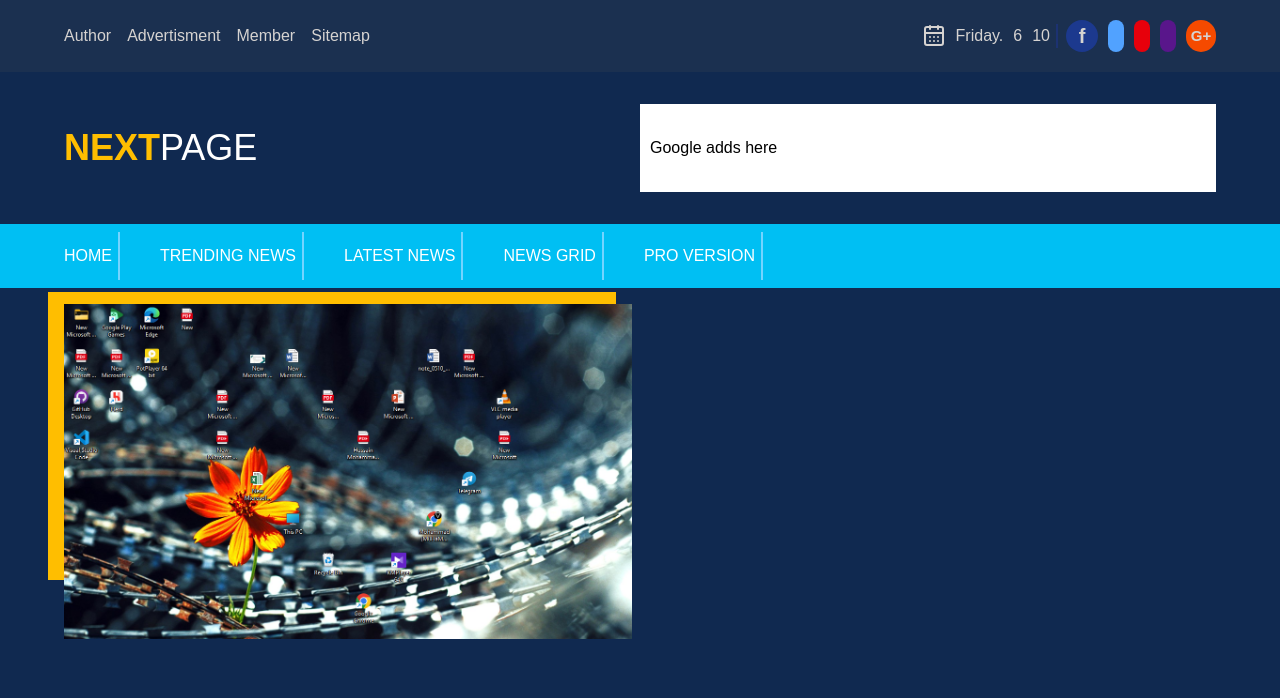
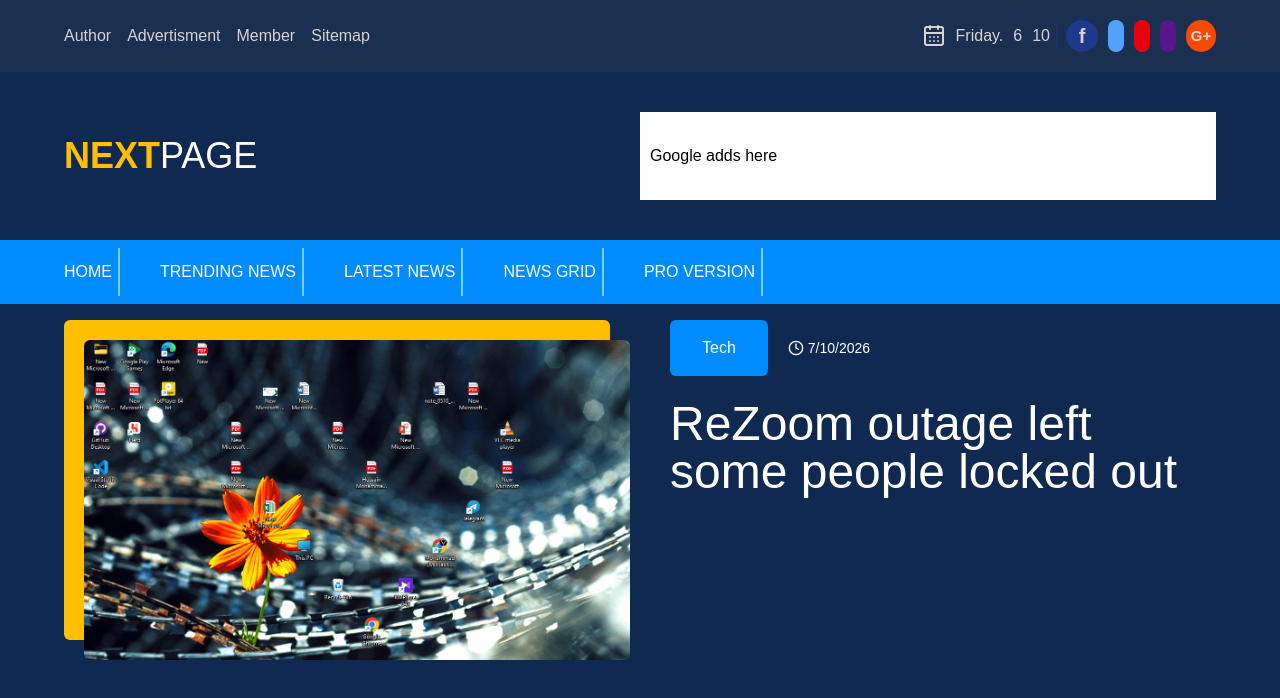
Before and after one commit to mohammadmohammadi785-crypto/React_Project_News, a React (Vite) app: page / in a window 1280 px wide. Shown: the top 698 px of the page. Built offline with nearby package versions, Linux system fonts and the light colour scheme.

Commit message:
Changes added

```diff
--- a/src/components/Card/HeroCard.tsx
+++ b/src/components/Card/HeroCard.tsx
@@ -1,10 +1,14 @@
 export default function HeroCard() {
   return (
-    <div className="w-full relative h-72 z-0">
-      <div className="w-full absolute -z-1 bg-secondry -top-3 -left-4 h-full"></div>
-      <div>
-        <img className="w-full h-full " src="./images/hero.png" alt="" />
+    <div className="w-full relative h-80 z-0">
+      <div className="z-30 w-full h-full">
+        <img
+          className="w-full rounded-md absolute  top-5 left-5 object-cover h-full"
+          src="./images/hero.png"
+          alt=""
+        />
       </div>
+      <div className="w-full rounded-md absolute  top-0 left-0 -z-1 bg-secondry  h-full"></div>
     </div>
   );
 }
--- a/src/components/Hero.tsx
+++ b/src/components/Hero.tsx
@@ -1,10 +1,24 @@
+import { Clock } from "lucide-react";
 import HeroCard from "./Card/HeroCard";
 
 export default function Hero() {
   return (
-    <div className="w-full my-4 max-w-6xl mx-auto grid grid-cols-1 md:grid-cols-2 gap-4">
+    <div className="w-full my-4 max-w-6xl mx-auto grid grid-cols-1 md:grid-cols-2 gap-15">
       <HeroCard />
-      <div></div>
+      <div className="flex flex-col gap-6">
+        <div className="flex gap-5">
+          <button className="bg-[#008cff] text-white py-4 px-8 rounded-md">
+            Tech
+          </button>
+          <span className="text-white text-sm items-center flex gap-1">
+            <Clock size={16} />
+            {new Date().toLocaleDateString()}
+          </span>
+        </div>
+        <h1 className="text-5xl text-white font-medium">
+          ReZoom outage left some people locked out
+        </h1>
+      </div>
     </div>
   );
 }
--- a/src/components/Navbar.tsx
+++ b/src/components/Navbar.tsx
@@ -29,7 +29,7 @@ export default function Navbar() {
     },
   ];
   return (
-    <div className="w-full py-5 sticky top-0 right-0 bg-light-blue">
+    <div className="w-full py-5 sticky top-0 right-0 bg-[#008cff]">
       <div className="w-full max-w-6xl mx-auto flex items-center">
         <div className="flex space-x-12">
           {Links.map((link, index) => {
--- a/src/components/SecondHeader.tsx
+++ b/src/components/SecondHeader.tsx
@@ -1,6 +1,6 @@
 export default function SecondHeader() {
   return (
-    <div className="w-full bg-brand py-8 h-1/4 max-w-6xl mx-auto flex flex-2 gap-2.5 justify-between items-center">
+    <div className="w-full bg-brand py-10 h-1/2 max-w-6xl mx-auto flex flex-2 gap-2.5 justify-between items-center">
       <div className="flex items-center uppercase">
         <h1 className="text-4xl font-bold text-secondry">next</h1>
         <h1 className="text-4xl text-white">Page</h1>
```
